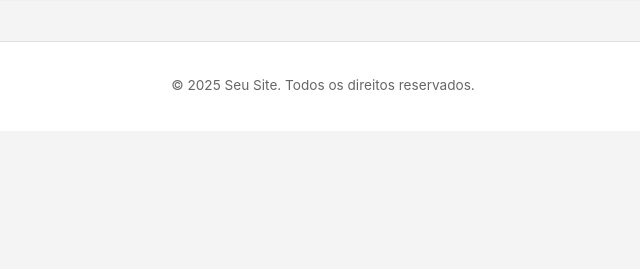
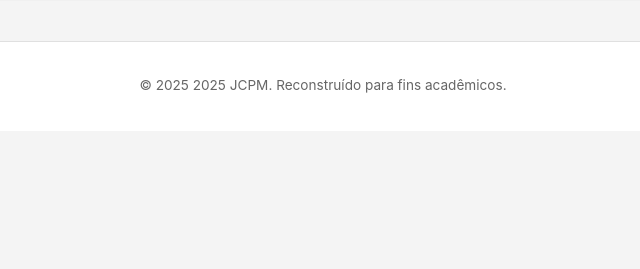
Before and after one commit to gabrielplimaa/Projetos-2, a Django app: template app1/templates/app1/topico_cultura.html in a window 1280 px wide. Shown: the part 353-622 px from the top of the page, without its empty margins (317-957 px from the left). Run offline with Django 3.2, Linux system fonts and the light colour scheme; the template is opened without the code that fills it, so the values that code supplies are empty.

Commit message:
Ajuste no footer das abas de tópico

```diff
--- a/app1/templates/app1/topico_cultura.html
+++ b/app1/templates/app1/topico_cultura.html
@@ -58,7 +58,7 @@
 
     <footer class="main-footer">
         <div class="container">
-            <p>&copy; {% now "Y" %} Seu Site. Todos os direitos reservados.</p>
+            <p>&copy; {% now "Y" %} 2025 JCPM. Reconstruído para fins acadêmicos.</p>
         </div>
     </footer>
 
--- a/app1/templates/app1/topico_esportes.html
+++ b/app1/templates/app1/topico_esportes.html
@@ -58,7 +58,7 @@
 
         <footer class="main-footer">
             <div class="container">
-                <p>&copy; {% now "Y" %} Seu Site. Todos os direitos reservados.</p>
+                <p>&copy; {% now "Y" %} 2025 JCPM. Reconstruído para fins acadêmicos.</p>
             </div>
         </footer>
 
--- a/app1/templates/app1/topico_pernambuco.html
+++ b/app1/templates/app1/topico_pernambuco.html
@@ -58,7 +58,7 @@
 
     <footer class="main-footer">
         <div class="container">
-            <p>&copy; {% now "Y" %} Seu Site. Todos os direitos reservados.</p>
+            <p>&copy; {% now "Y" %} 2025 JCPM. Reconstruído para fins acadêmicos.</p>
         </div>
     </footer>
 
--- a/app1/templates/app1/topico_politica.html
+++ b/app1/templates/app1/topico_politica.html
@@ -58,7 +58,7 @@
 
     <footer class="main-footer">
         <div class="container">
-            <p>&copy; {% now "Y" %} Seu Site. Todos os direitos reservados.</p>
+            <p>&copy; {% now "Y" %} 2025 JCPM. Reconstruído para fins acadêmicos.</p>
         </div>
     </footer>
 
```
